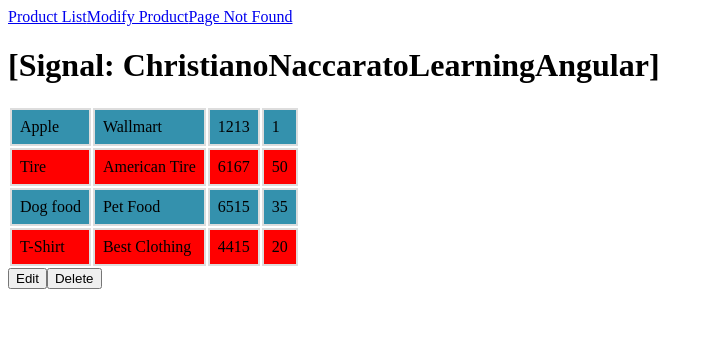
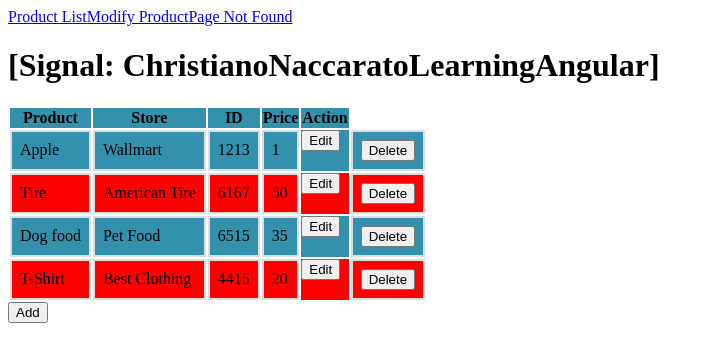
Before and after one commit to ChristianoNaccarato/Christiano_Naccarato_Learning_Angular, an Angular app: page /products in a window 1280 px wide. Shown: the top 362 px of the page, without its empty margins (0-713 px from the left). Built offline with nearby package versions, Linux system fonts and the light colour scheme.

Commit message:
Added methods to handle editing and deleting items then tested the app to ensure that it works as instructed.

```diff
--- a/src/app/modify-product/modify-product.component.html
+++ b/src/app/modify-product/modify-product.component.html
@@ -1,31 +1,30 @@
+<h2>{{ isEditMode ? 'Edit Product' : 'Add Product' }}</h2>
 <form [formGroup]="productForm" >
 
   <div class="form-group">
-    <label for="id">ID</label>
-    <input type="number" id="id" formControlName="id" />
+    <label for="Product">Product</label>
+    <input type="text" id="Product" formControlName="Product" />
   </div>
 
   <div class="form-group">
-    <label for="name">Name</label>
-    <input type="text" id="name" formControlName=name />
+    <label for="Store">Store</label>
+    <input type="text" id="Store" formControlName="Store" />
   </div>
 
   <div class="form-group">
-    <label for="url">URL</label>
-    <input type="text" id="url" formControlName="url" />
+    <label for="ProductID">ProductID</label>
+    <input type="text" id="ProductID" formControlName="ProductID" />
   </div>
 
   <div class="form-group">
-    <label for="hasMobileApp">Has Mobile App</label>
-    <input type="checkbox" id="hasMobileApp" formControlName="hasMobileApp" />
+    <label for="Price">Price</label>
+    <input type="number" id="Price" formControlName="Price" />
   </div>
 
   <div class="form-group">
-    <label for="Rating">Rating</label>
-    <input type="number" id="Rating" formControlName="Rating" />
+    <label for="imageUrl">ImageUrl</label>
+    <input type="text" id="imageUrl" formControlName="imageUrl" />
   </div>
 
-  <button type="button" >Delete</button>
-
-  <button type="button" >Edit</button>
+  <button (click)="onSubmit()">{{ isEditMode ? 'Update Product' : 'Add Product' }}</button>
 </form>
--- a/src/app/modify-product/modify-product.component.ts
+++ b/src/app/modify-product/modify-product.component.ts
@@ -15,9 +15,10 @@ import {ProductService} from '../services/product.service';
   templateUrl: './modify-product.component.html',
   styleUrl: './modify-product.component.css'
 })
-export class ModifyProductComponent {
+export class ModifyProductComponent implements OnInit{
   productForm: FormGroup;
   product: Products | undefined;
+  isEditMode = false;
 
   constructor(
     private fb: FormBuilder,
@@ -26,14 +27,41 @@ export class ModifyProductComponent {
     private router: Router
   ){
     this.productForm = this.fb.group({
-      id: ['', Validators.required],
-      name: ['', Validators.required],
-      url: ['', Validators.required],
-      hasMobileApp: [false],
-      Rating: ['']
+      Product: ['', Validators.required],
+      Store: ['', Validators.required],
+      ProductID: ['', Validators.required],
+      Price: ['', Validators.required],
+      imageUrl: ['']
     });
+  }
+  ngOnInit() {
+  const id = this.route.snapshot.paramMap.get('id');
+  if (id) {
+    this.isEditMode = true;
+    this.ProductService.getProductById(+id).subscribe(product => {
+      if (product) {
+        this.product = product;
+        this.productForm.patchValue(product);
+      }
+    });
+  }else {
+    this.isEditMode = false;
+  }
+}
+  onSubmit(): void {
+    if (this.productForm.valid) {
+      const productData = this.productForm.value as Products;
 
-
+      if (this.isEditMode) {
+        this.ProductService.updateProduct(productData).subscribe(() => {
+          this.router.navigate(['/products']);
+        });
+      } else {
+        this.ProductService.addProduct(productData).subscribe(() => {
+          this.router.navigate(['/products']);
+        });
+      }
+    }
   }
 
 }
--- a/src/app/product-list/product-list.component.html
+++ b/src/app/product-list/product-list.component.html
@@ -1,15 +1,25 @@
 <div>
   <table>
+    <thead>
+    <tr>
+      <th>Product</th>
+      <th>Store</th>
+      <th>ID</th>
+      <th>Price</th>
+      <th>Action</th>
+    </tr>
+    </thead>
     <tbody>
-    <tr *ngFor="let product of productList" (click)="selectProduct(product)">
+    <tr *ngFor="let product of products" (click)="selectProduct(product)">
       <td>{{ product.Product }}</td>
       <td>{{ product.Store }}</td>
       <td>{{ product.ProductID }}</td>
       <td>{{ product.Price }}</td>
+      <button (click)="editProduct(product.ProductID)">Edit</button>
+      <td><button (click)="deleteProduct(product.ProductID)">Delete</button></td>
     </tr>
     </tbody>
   </table>
+  <button (click)="addProduct()"> Add </button>
   <app-product-list-item [product]="selectedProduct"></app-product-list-item>
-  <button (click)="goEdit()"> Edit </button>
-  <button> Delete </button>
 </div>
--- a/src/app/product-list/product-list.component.ts
+++ b/src/app/product-list/product-list.component.ts
@@ -1,12 +1,10 @@
 import { Component, OnInit } from '@angular/core';
-import { NgForOf } from '@angular/common';
+import { NgForOf, NgOptimizedImage } from '@angular/common';
 import { ProductListItemComponent } from '../product-list-item/product-list-item.component';
-import { OnlineStore } from '../Shared/store';
-import { PRODUCTLIST } from '../data/mock-content'; // Import the array
 import { ProductService } from '../services/product.service';
-import { NgOptimizedImage} from '@angular/common';
-import {ActivatedRoute, Router} from "@angular/router";
-// New interface for products
+import { Router } from "@angular/router";
+
+// Interface for products
 export interface Products {
   Product: string;
   Store: string;
@@ -17,16 +15,14 @@ export interface Products {
 
 @Component({
   selector: 'app-product-list',
-  imports: [NgForOf,
-    ProductListItemComponent,
-    NgOptimizedImage,
-    ],
+  standalone: true,
+  imports: [NgForOf, ProductListItemComponent, NgOptimizedImage],
   templateUrl: './product-list.component.html',
   styleUrl: './product-list.component.css'
 })
-
 export class ProductListComponent implements OnInit {
-
+  products: Products[] = [];
+  selectedProduct?: Products;
 
   constructor(
     private productService: ProductService,
@@ -36,21 +32,27 @@ export class ProductListComponent implements OnInit {
   ngOnInit() {
     // Fetch and init our data
     this.productService.getProducts().subscribe({
-      next: (data: Products[]) => this.productList = data,
+      next: (data: Products[]) => this.products = data,
       error: err => console.error('Error fetching products', err),
       complete: () => console.log('Product data fetch complete!')
     });
   }
 
-  goEdit(): void {
-    this.router.navigate(['/modify-product']);
+  editProduct(id: number): void {
+    this.router.navigate(['/modify-product', id]);
   }
 
-  // Use imported data
-  productList = PRODUCTLIST;
-  //Catch the onclick event from the html
-  selectedProduct?: Products;
-  //function to set which product to display
+  addProduct() {
+    this.router.navigate(['/modify-product'])
+}
+
+
+  deleteProduct(id: number): void {
+    this.productService.deleteProduct(id).subscribe(updatedList => {
+      this.products = updatedList; // update local list after deletion
+    });
+  }
+
   selectProduct(product: Products): void {
     this.selectedProduct = product;
   }
--- a/src/main.ts
+++ b/src/main.ts
@@ -11,6 +11,7 @@ const routes: Routes = [
   {path:'products', component: ProductListComponent},
   {path:'products/:id', component: ProductListItemComponent},
   {path:'modify-product', component: ModifyProductComponent},
+  {path:'modify-product/:id', component: ModifyProductComponent},
   {path:'**', component: PageNotFoundComponent}
 ]
 bootstrapApplication(App, {
```
